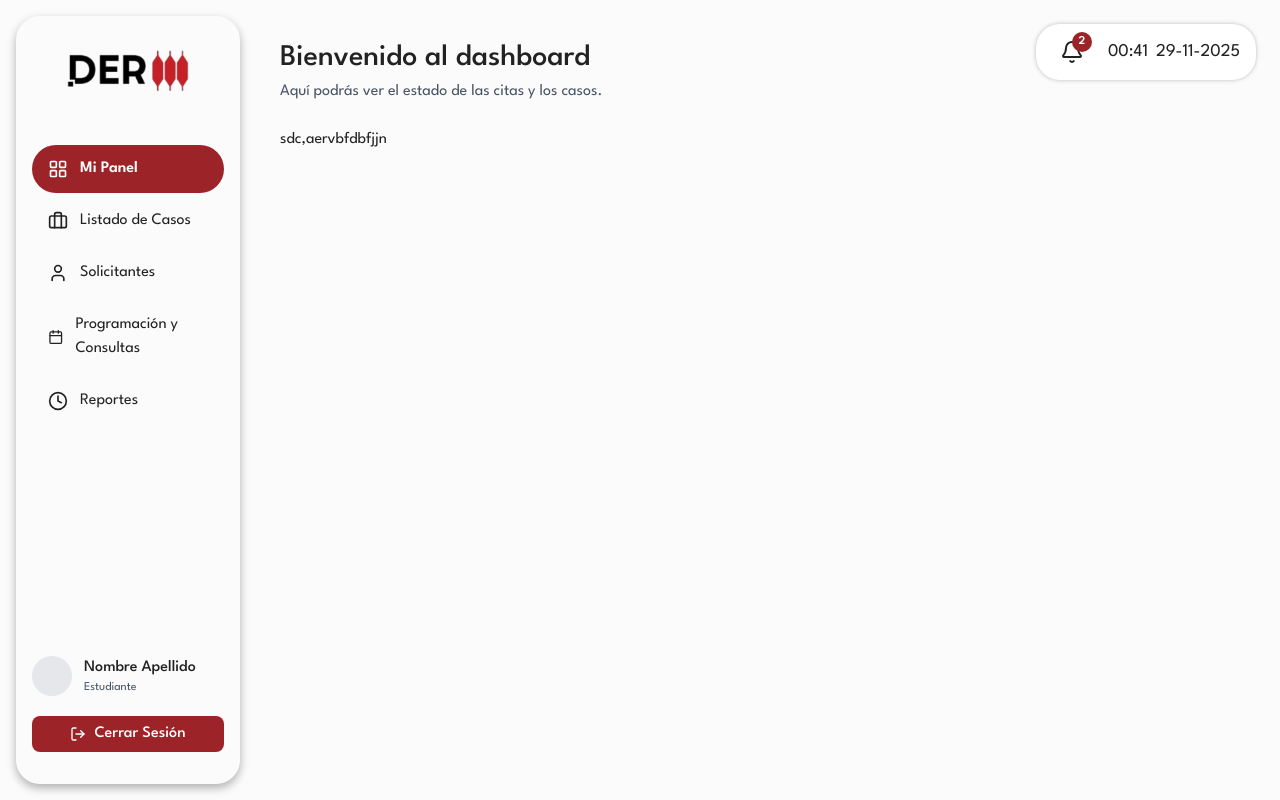
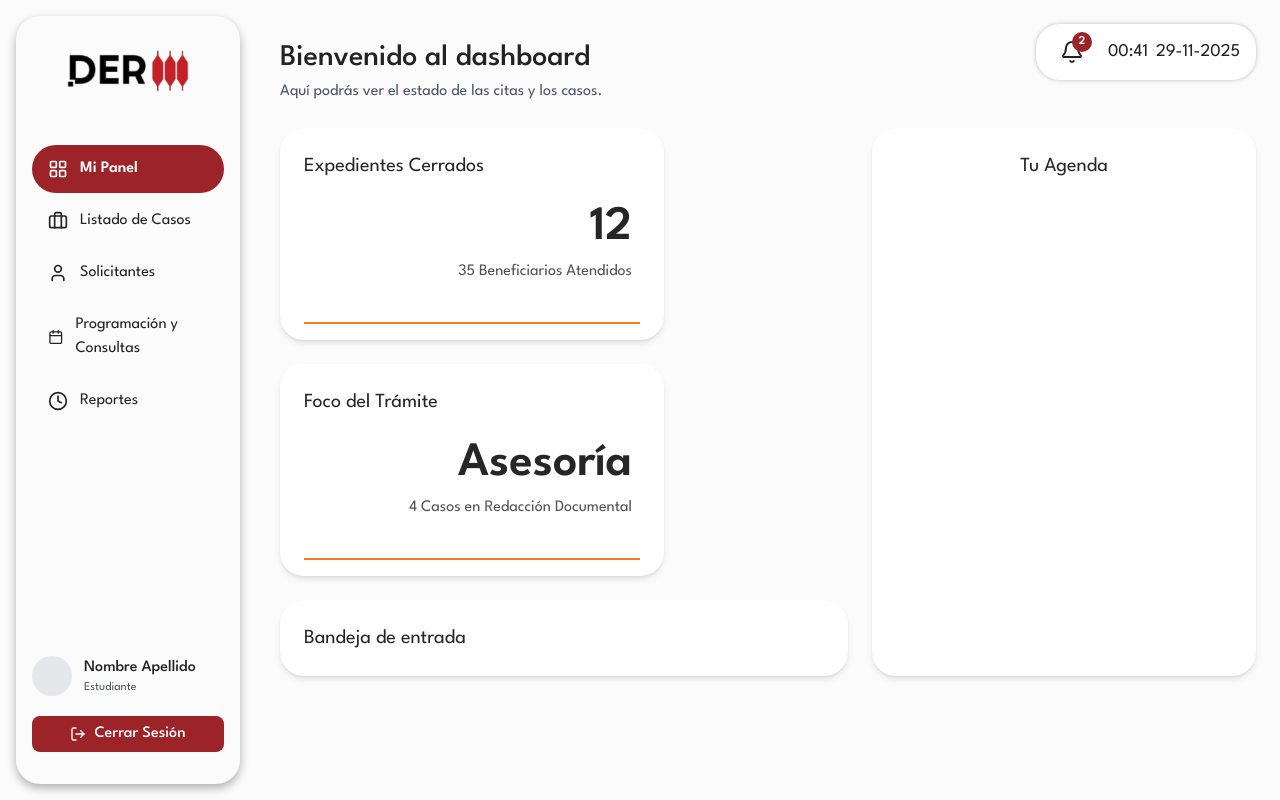
Before and after one commit to ByteWizzardd/Gestion-de-clinicas-juridicas, a Next.js app: page /dashboard in a window 1280 px wide. Built offline with nearby package versions, Linux system fonts and the light colour scheme.

Commit message:
feat: esqueleto para dashboard personal

```diff
--- a/app/dashboard/page.tsx
+++ b/app/dashboard/page.tsx
@@ -1,4 +1,4 @@
-import Button from "@/components/ui/Button";
+import MetricCard from "@/components/cards/MetricCard";
 
 export default function DashboardPage() {
   return (
@@ -11,7 +11,45 @@ export default function DashboardPage() {
           Aquí podrás ver el estado de las citas y los casos.
         </p>
       </div>
-      <p>sdc,aervbfdbfjjn</p>
+
+      {/* Contenedor principal para layout lado a lado */}
+      <div className="flex flex-col lg:flex-row gap-6 mt-6">
+        {/* Cards de métricas */}
+        <div className="flex flex-col gap-6 flex-1">
+          <div className="flex flex-wrap gap-6">
+            <div className="flex-1 min-w-72 max-w-96">
+              <MetricCard
+                title="Expedientes Cerrados"
+                mainValue="12"
+                subtitle="35 Beneficiarios Atendidos"
+              />
+            </div>
+            <div className="flex-1 min-w-72 max-w-96">
+              <MetricCard
+                title="Foco del Trámite"
+                mainValue="Asesoría"
+                subtitle="4 Casos en Redacción Documental"
+              />
+            </div>
+          </div>
+
+          {/* Bandeja de entrada */}
+          <div className="bg-white rounded-3xl shadow-md p-6 w-full">
+            <h3 className="text-xl font-normal text-neutral-800">
+              Bandeja de entrada
+            </h3>
+          </div>
+        </div>
+
+        {/* Sección Tu Agenda */}
+        <div className="flex-1 min-w-72 lg:max-w-96">
+          <div className="bg-white rounded-3xl shadow-md p-6 h-full">
+            <h3 className="text-xl font-normal text-center text-neutral-800">
+              Tu Agenda
+            </h3>
+          </div>
+        </div>
+      </div>
     </div>
   );
 }
--- /dev/null
+++ b/components/cards/MetricCard.tsx
@@ -0,0 +1,35 @@
+'use client';
+
+interface MetricCardProps {
+    title: string;
+    mainValue: string;
+    subtitle: string;
+}
+
+export default function MetricCard({
+    title,
+    mainValue,
+    subtitle
+}: MetricCardProps) {
+    return (
+        <div className="bg-white rounded-3xl shadow-md relative overflow-visible p-6 min-h-48">
+            {/* Título arriba-izquierda */}
+            <h3 className="text-xl font-normal text-neutral-800 mb-6">
+                {title}
+            </h3>
+
+            {/* Contenido principal alineado a la derecha */}
+            <div className="flex flex-col items-end mb-8 pr-2">
+                <div className="text-5xl font-semibold text-neutral-800 mb-2">
+                    {mainValue}
+                </div>
+                <div className="text-base text-neutral-600">
+                    {subtitle}
+                </div>
+            </div>
+
+            {/* Línea separadora naranja en la parte inferior, con márgenes laterales */}
+            <div className="absolute bottom-4 left-6 right-6 h-0.5 bg-secondary"></div>
+        </div>
+    );
+}
```
